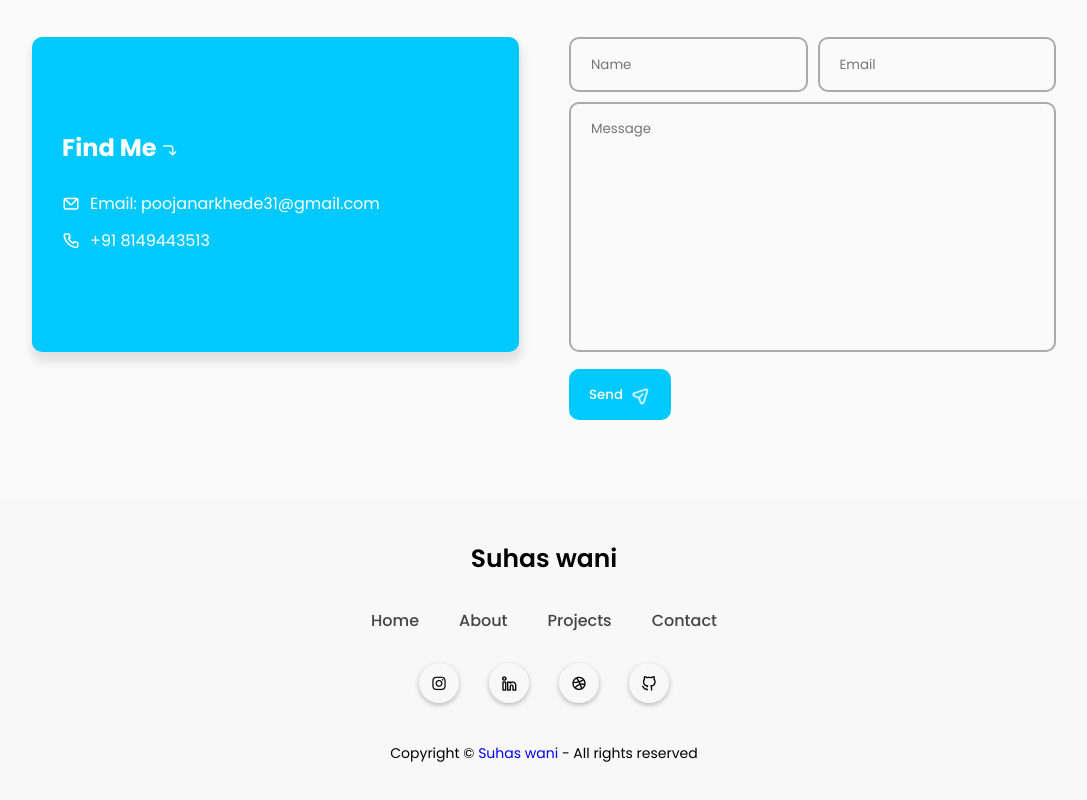
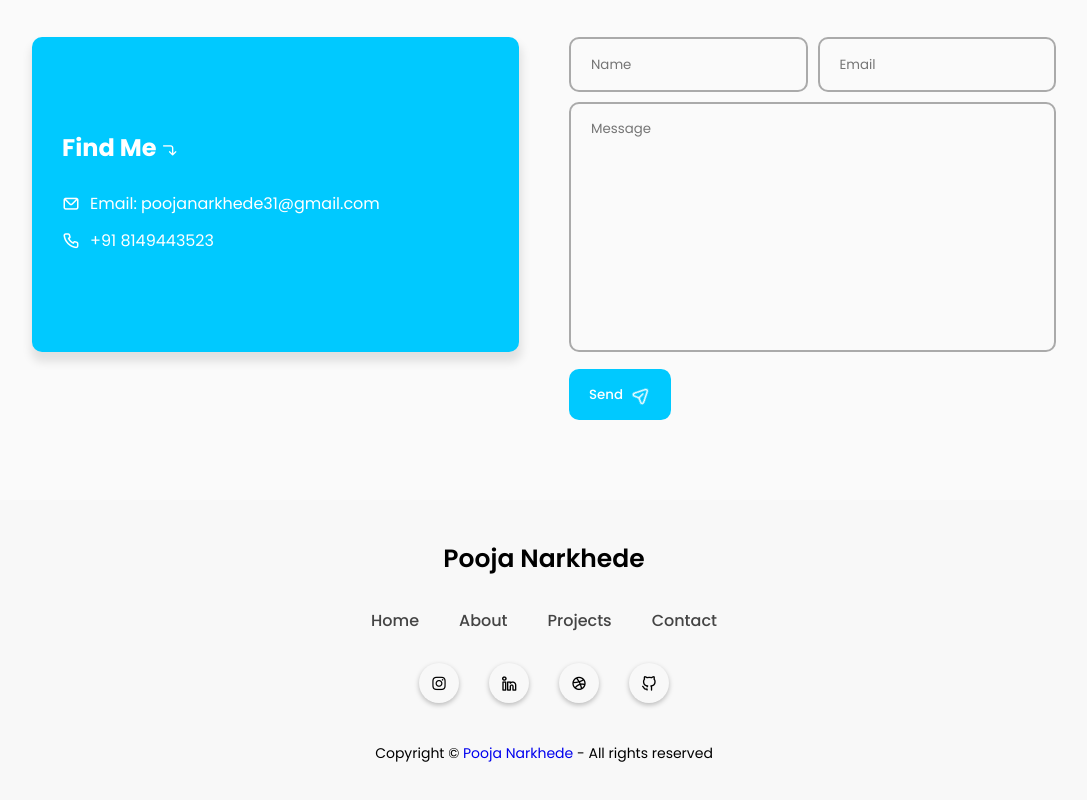
Before and after one commit to PoojaNarkhade/portfolio_codsoft, a plain HTML site: page portfolio/index.html in a window 1280 px wide. Shown: the part 2053-2853 px from the top of the page, without its empty margins (96-1183 px from the left). Drawn offline with nearby package versions, Linux system fonts and the light colour scheme.

Commit message:
this is commit after the details change

```diff
--- a/portfolio/index.html
+++ b/portfolio/index.html
@@ -178,7 +178,7 @@
                         <div class="contact-info">
                             <h2>Find Me <i class="uil uil-corner-right-down"></i></h2>
                             <p><i class="uil uil-envelope"></i> Email: poojanarkhede31@gmail.com</p>
-                            <p><i class="uil uil-phone"></i>+91 8149443513</p>
+                            <p><i class="uil uil-phone"></i>+91 8149443523</p>
                         </div>
                     </div>
                     <div class="col">
@@ -204,7 +204,7 @@
         <!-- --------------- FOOTER --------------- -->
         <footer>
             <div class="top-footer">
-                <p>Suhas wani</p>
+                <p>Pooja Narkhede</p>
             </div>
             <div class="middle-footer">
                 <ul class="footer-menu">
@@ -223,13 +223,13 @@
                 </ul>
             </div>
             <div class="footer-social-icons">
-                <div class="icon"><i class="uil uil-instagram" ></i><a href="https://www.instagram.com/suhaswanipatil/profilecard/?igsh=d21wdnozc2NoN2Zy"></a></div>
+                <div class="icon"><i class="uil uil-instagram" ></i></div>
                 <div class="icon"><i class="uil uil-linkedin-alt"></i></div>
                 <div class="icon"><i class="uil uil-dribbble"></i></div>
                 <div class="icon"><i class="uil uil-github-alt"></i></div>
             </div>
             <div class="bottom-footer">
-                <p>Copyright &copy; <a href="#home" style="text-decoration: none;">Suhas wani</a> - All rights
+                <p>Copyright &copy; <a href="#home" style="text-decoration: none;">Pooja Narkhede</a> - All rights
                     reserved</p>
             </div>
         </footer>
```
